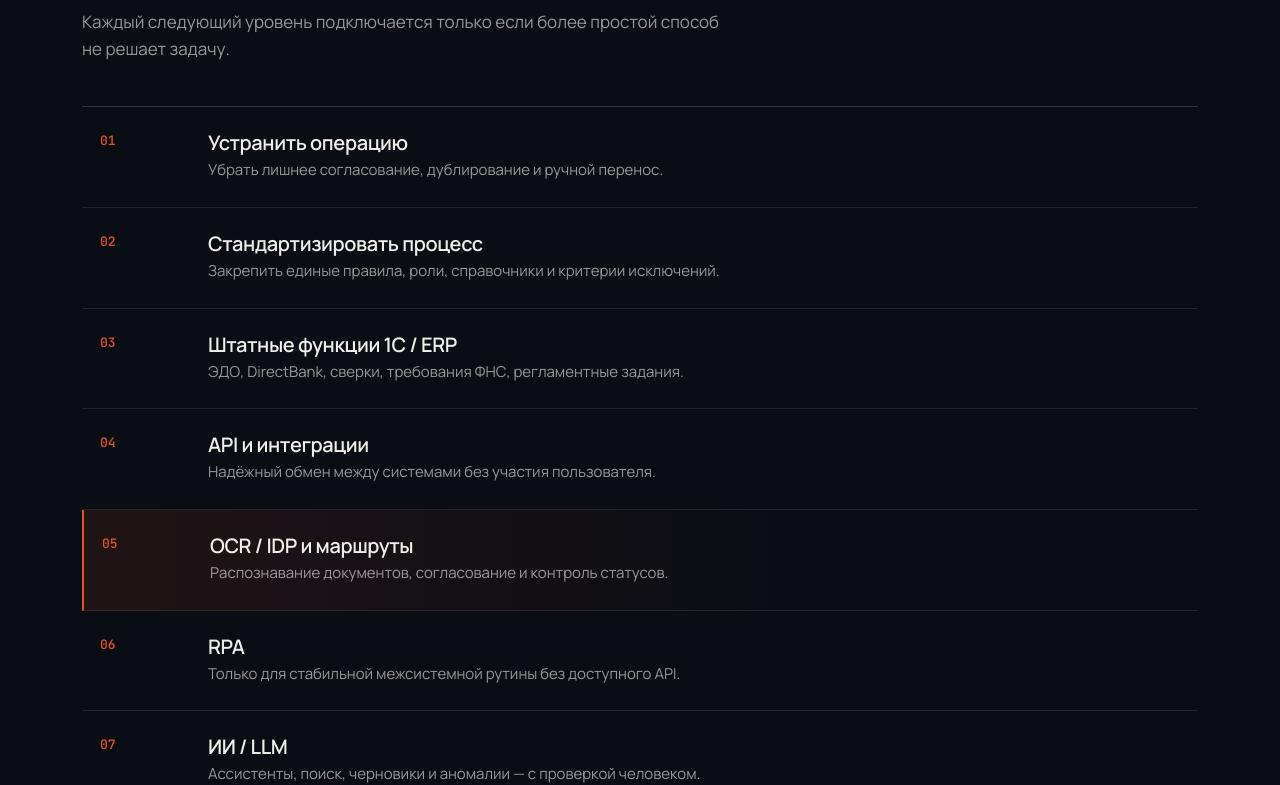
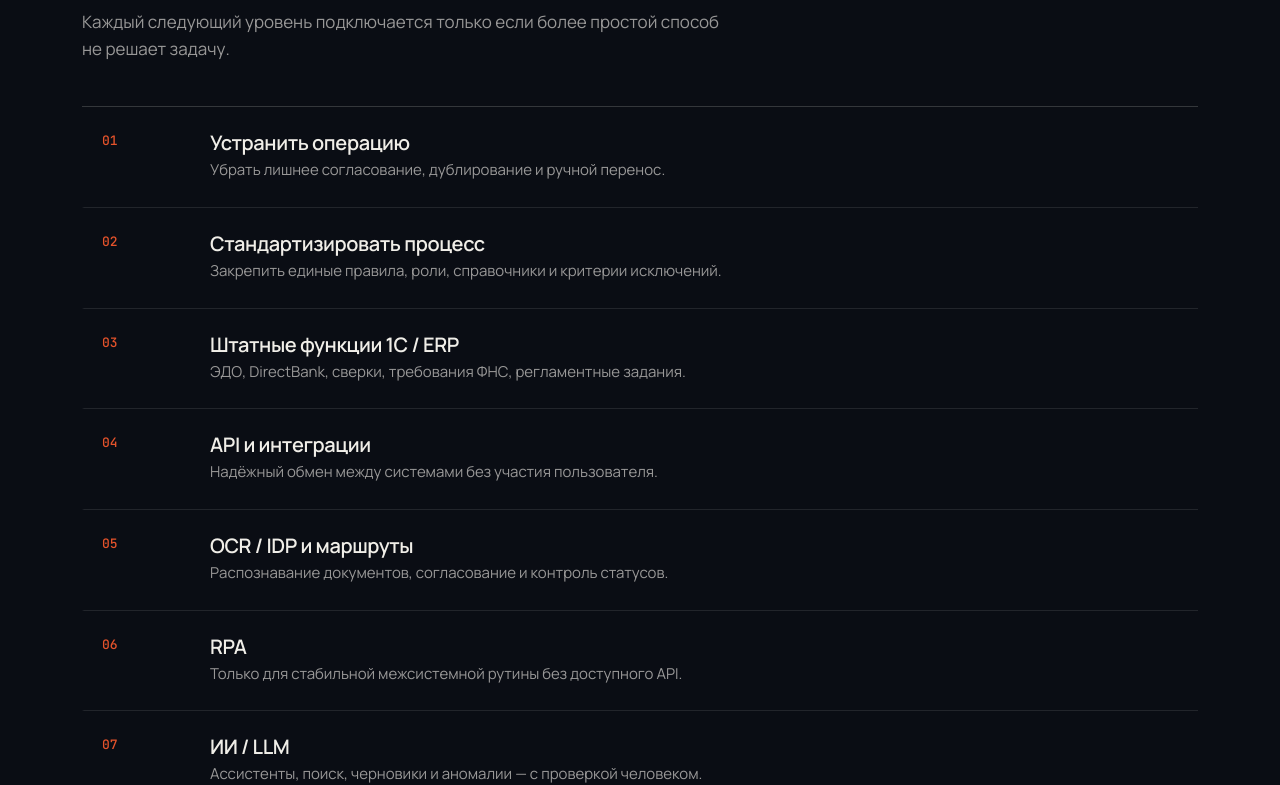
Before and after one commit to ku1batskii/kulbatskii-accounting-automation, a Next.js app: page / in a window 1280 px wide. Shown: the part 2584-3369 px from the top of the page. Built offline with nearby package versions, Linux system fonts and the light colour scheme.

Commit message:
Make technology ladder hover state dynamic

```diff
--- a/app/page.tsx
+++ b/app/page.tsx
@@ -1,5 +1,5 @@
-const TechStep = ({ n, title, text, tone = "" }: { n: string; title: string; text: string; tone?: string }) => (
-  <div className={`tech-step ${tone}`}>
+const TechStep = ({ n, title, text }: { n: string; title: string; text: string }) => (
+  <div className="tech-step">
     <span className="tech-num">{n}</span>
     <div><h3>{title}</h3><p>{text}</p></div>
   </div>
@@ -65,7 +65,7 @@ export default function Home() {
             <TechStep n="02" title="Стандартизировать процесс" text="Закрепить единые правила, роли, справочники и критерии исключений." />
             <TechStep n="03" title="Штатные функции 1С / ERP" text="ЭДО, DirectBank, сверки, требования ФНС, регламентные задания." />
             <TechStep n="04" title="API и интеграции" text="Надёжный обмен между системами без участия пользователя." />
-            <TechStep n="05" title="OCR / IDP и маршруты" text="Распознавание документов, согласование и контроль статусов." tone="highlight" />
+            <TechStep n="05" title="OCR / IDP и маршруты" text="Распознавание документов, согласование и контроль статусов." />
             <TechStep n="06" title="RPA" text="Только для стабильной межсистемной рутины без доступного API." />
             <TechStep n="07" title="ИИ / LLM" text="Ассистенты, поиск, черновики и аномалии — с проверкой человеком." />
           </div>
```
Also changed, not shown: app/globals.css.
